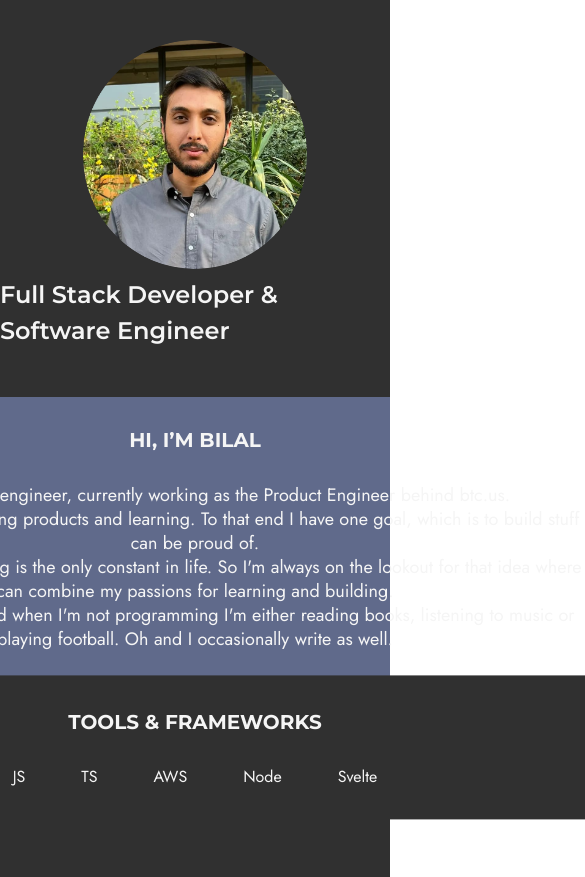
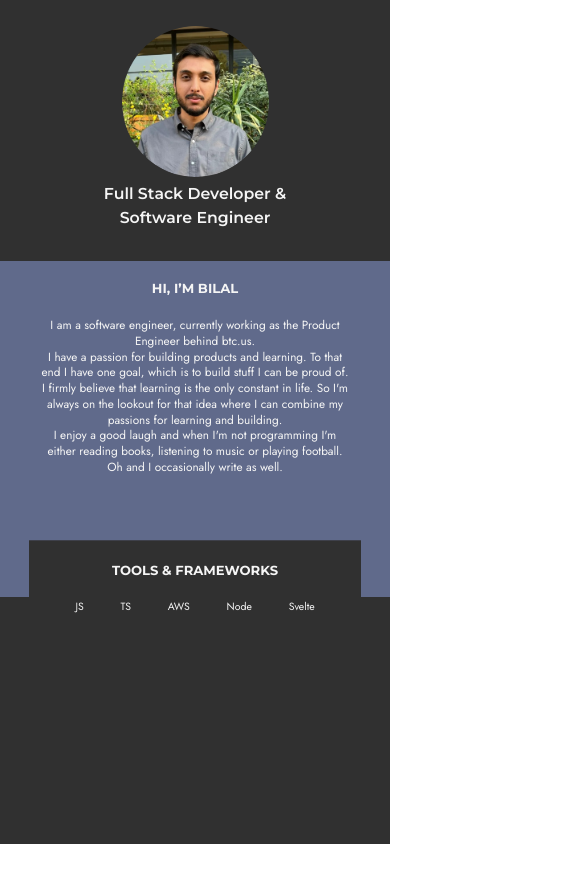
Before and after one commit to bilalanees98/profile-website, a SvelteKit app: page / in a window 390 px wide. Shown: the whole page, 585 px wide, since content can reach past the window. After the commit the page ends 844 px from the top, so only its background shows below. Built offline with nearby package versions, Linux system fonts and the light colour scheme; a web font is replaced by a local one.

Commit message:
add: responsiveness to home page

```diff
--- a/src/app.css
+++ b/src/app.css
@@ -53,3 +53,21 @@
   font-style: normal;
   font-display: swap;
 }
+
+/* sequence matters! */
+@media (min-width: 320px) {
+  html {
+    font-size: 10.5px;
+  }
+}
+
+@media (min-width: 1024px) {
+  html {
+    font-size: 14px;
+  }
+}
+@media (min-width: 1440px) {
+  html {
+    font-size: 16px;
+  }
+}
--- a/src/routes/+layout.svelte
+++ b/src/routes/+layout.svelte
@@ -2,6 +2,8 @@
   import "../app.css";
 </script>
 
-<div class="font-montserrat text-primary-two bg-primary-one">
+<div
+  class="h-screen flex flex-col grow font-montserrat text-primary-two bg-primary-one"
+>
   <slot />
 </div>
--- a/src/routes/About.svelte
+++ b/src/routes/About.svelte
@@ -2,17 +2,21 @@
   import Skills from "./Skills.svelte";
 </script>
 
-<div class="flex flex-col items-center">
+<div class="flex flex-col items-center h-full">
   <div class="flex flex-col w-full items-center py-10">
     <img src="/pictures/profile-pic.png" alt="" class=" rounded-full w-56" />
-    <h2 class="text-2m font-semibold py-2">
+    <h2 class="text-2m font-semibold py-2 text-center mobile:max-tablet:w-1/2">
       Full Stack Developer & Software Engineer
     </h2>
   </div>
 
-  <div class="flex flex-col items-center w-full h-[21rem] bg-secondary-one">
+  <div
+    class="flex flex-col items-center w-full mobile:h-[32rem] tablet:h-[25rem] bg-secondary-one"
+  >
     <h1 class="text-m font-bold my-7 uppercase">hi, i’m Bilal</h1>
-    <div class="font-jost font-normal text-3s w-[50rem] text-center leading-6">
+    <div
+      class="font-jost font-normal text-3s mobile:w-[80%] tablet:w-[66%] laptop:w-[53%] text-center leading-6"
+    >
       <p>
         I am a software engineer, currently working as the Product Engineer
         behind btc.us.
@@ -33,7 +37,9 @@
       </p>
     </div>
   </div>
-  <div class="relative -translate-y-[40%]">
+  <div
+    class="flex relative w-full justify-center -translate-y-[60%] tablet:-translate-y-[40%]"
+  >
     <Skills />
   </div>
 </div>
--- a/src/routes/Skills.svelte
+++ b/src/routes/Skills.svelte
@@ -2,7 +2,9 @@
   const skills = ["JS", "TS", "AWS", "Node", "Svelte"];
 </script>
 
-<div class="flex flex-col items-center bg-primary-one h-36 w-[49rem]">
+<div
+  class="flex flex-col items-center bg-primary-one h-36 mobile:max-tablet:w-[85%] w-[49rem]"
+>
   <h1 class="text-m font-bold uppercase mt-8">Tools & Frameworks</h1>
   <div class="mt-7">
     {#each skills as skill}
```
